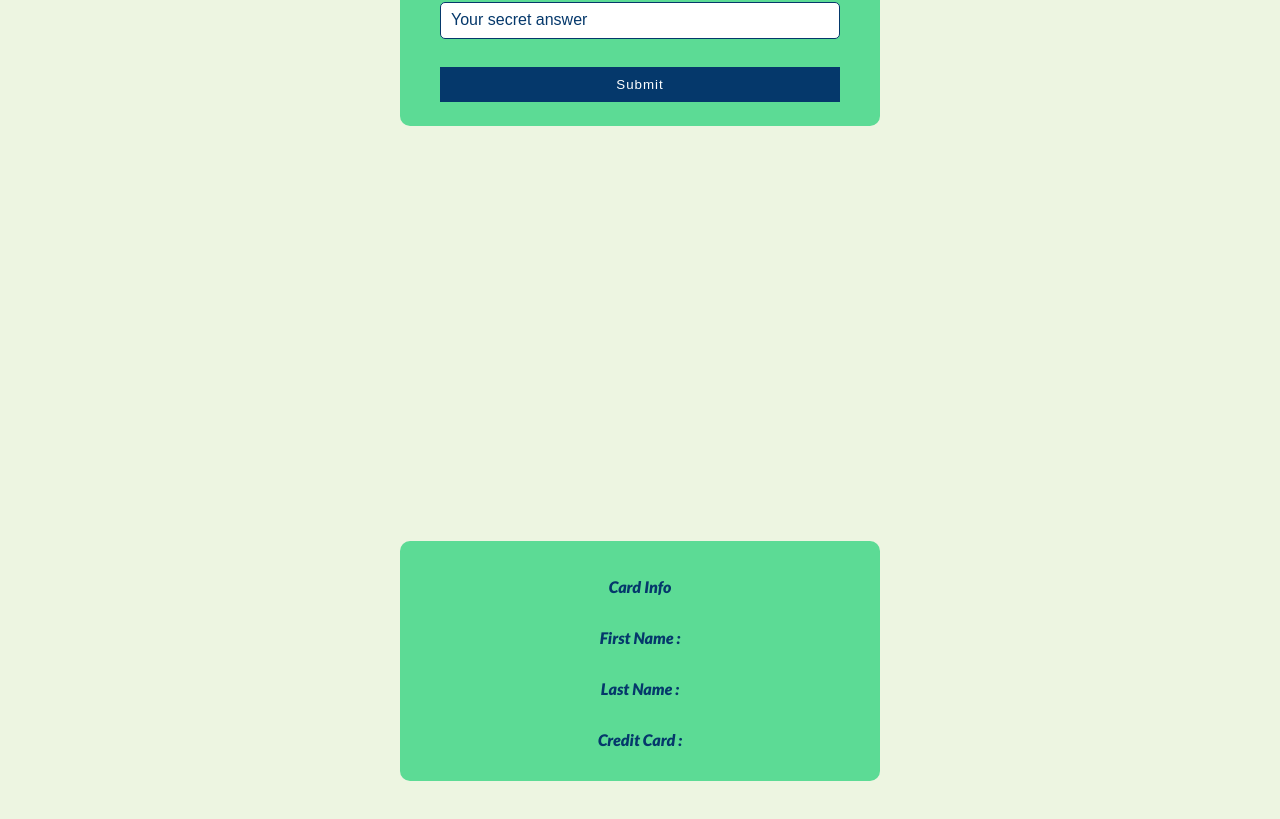
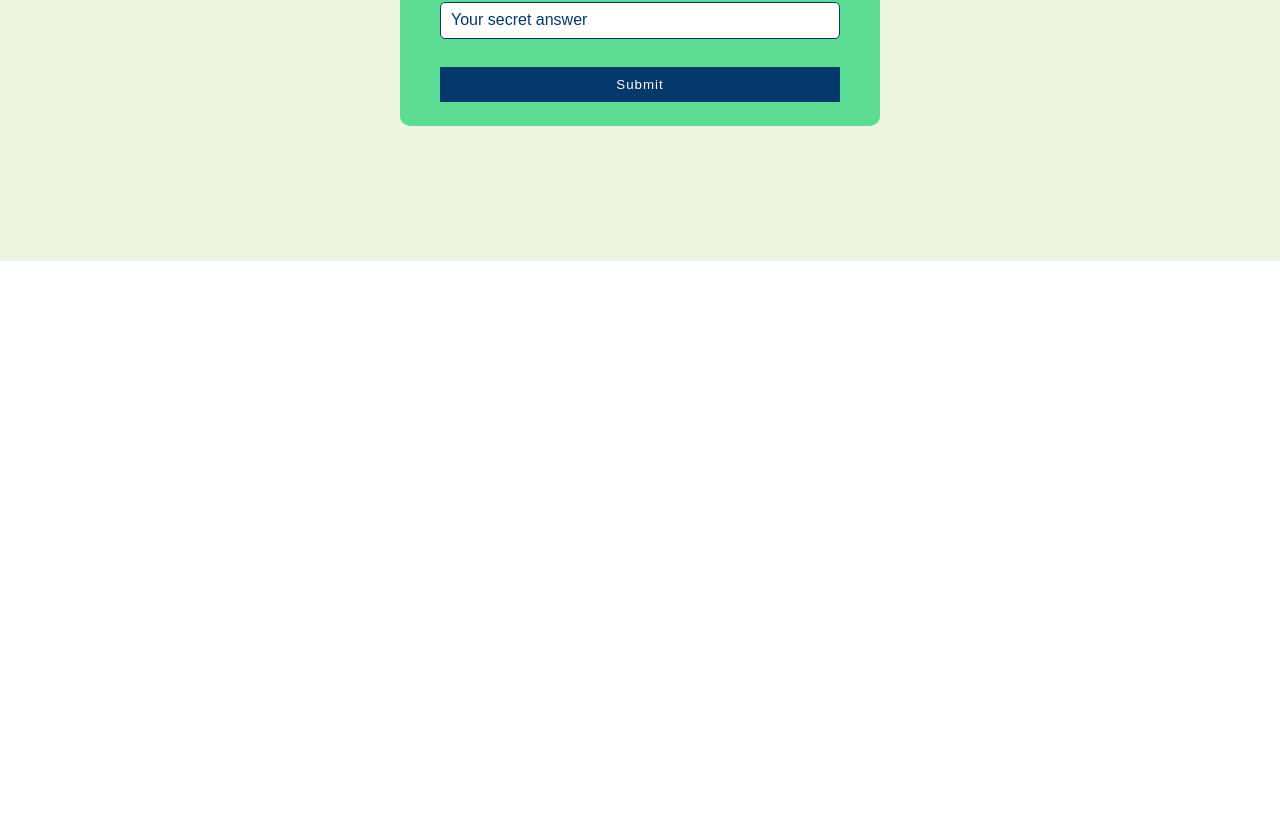
Before and after one commit to TonyTheGreatUA/react-project-solvecare, a React (Create React App) app: page / in a window 1280 px wide. Shown: the part 539-1358 px from the top of the page. After the commit the page ends 800 px from the top, so only its background shows below. Built offline with nearby package versions, Linux system fonts and the light colour scheme.

Commit message:
timer logic refactored

```diff
--- a/src/App.js
+++ b/src/App.js
@@ -1,6 +1,7 @@
 import React from 'react';
 import './App.css';
 import PropTypes from 'prop-types';
+import { isFlowBaseAnnotation } from '@babel/types';
 
 const cardRegex = RegExp(
   /^[0-9]{16}$/
@@ -256,19 +257,41 @@ class Component2 extends React.Component {
   state = {
     isFormInfoVisibile: false
   }
+  startFormTimer = () =>{
+    const timer = setTimeout(() => {
+      this.setState({
+        isFormInfoVisibile: false,
+        timer: false
+      })
+    }, 5000);
 
-  componentDidUpdate = () => {
-
+    this.setState({
+      isFormInfoVisibile: true,
+      timer,
+    })
+  }
+  componentDidUpdate = (prevProps) => {
+    if( prevProps.firstName === this.props.firstName &&
+        prevProps.lastName === this.props.lastName &&
+        prevProps.creditCardNumber === this.props.creditCardNumber){
+          return;
+        }
+    this.startFormTimer();
   }
   render(){
+    const {firstName, lastName, creditCardNumber} = this.props;
+    const {isFormInfoVisibile} = this.state;
+    if(!isFormInfoVisibile || (!firstName && !lastName && !creditCardNumber)){
+      return null;
+    }
     return(
       <div className="wrapper">
         <div className="form-wrapper2">
           <span>Card Info</span>
           <span className="cardError">Error</span>
-          <span className="cardInfo">First Name : {this.props.firstName}</span>
-          <span className="cardInfo">Last Name : {this.props.lastName}</span>
-          <span className="cardInfo">Credit Card : {(this.props.creditCardNumber).substr(this.props.creditCardNumber.length - 4)}</span>
+          <span className="cardInfo">First Name : {firstName}</span>
+          <span className="cardInfo">Last Name : {lastName}</span>
+          <span className="cardInfo">Credit Card : {(creditCardNumber).substr(this.props.creditCardNumber.length - 4)}</span>
         </div>
       </div>
     );
```
